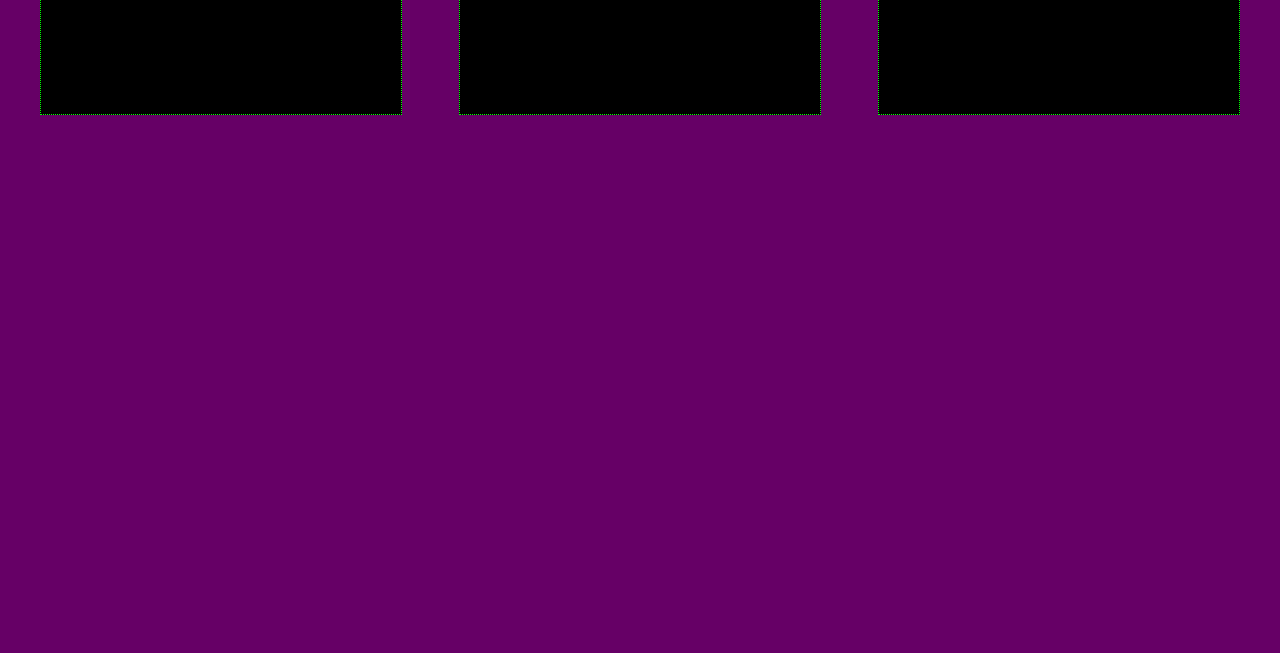
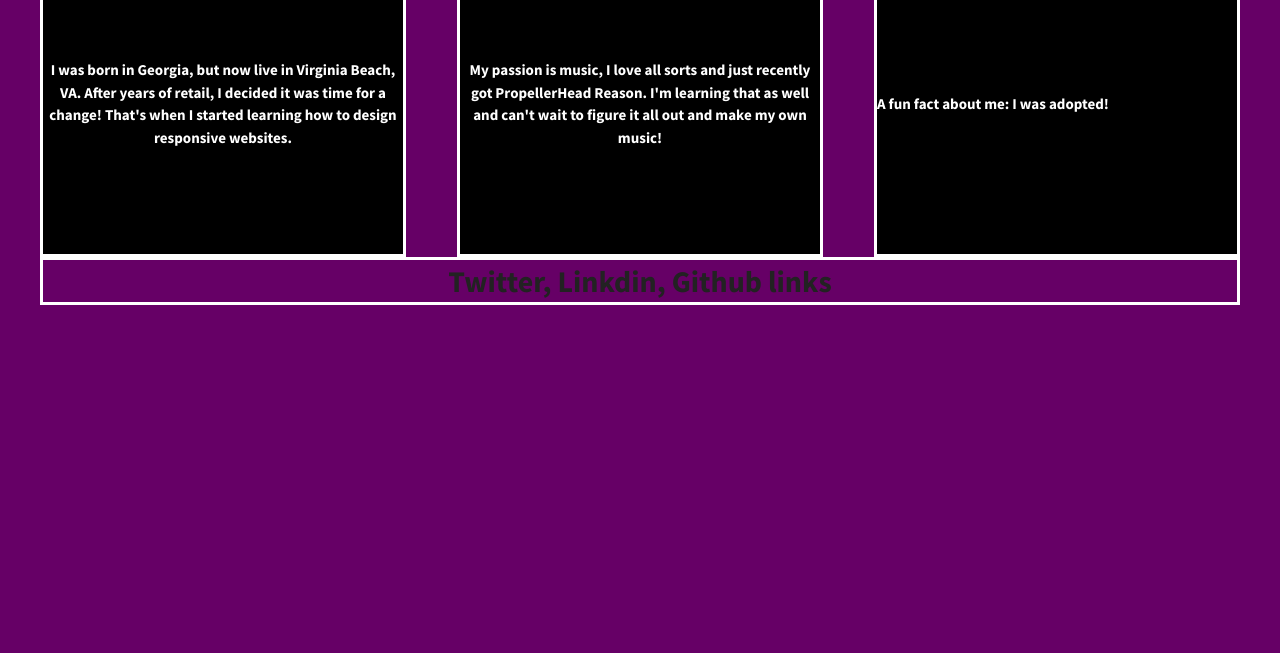
Before and after one commit to Joseph-T87/flex-grid, a plain HTML site: page 07.01-206-divs-flexbox-starter/index.html in a window 1280 px wide. Shown: the part 227-880 px from the top of the page. Drawn offline with nearby package versions, Linux system fonts and the light colour scheme.

Commit message:
Third commit

```diff
--- a/07.01-206-divs-flexbox-starter/css/main.css
+++ b/07.01-206-divs-flexbox-starter/css/main.css
@@ -108,25 +108,37 @@ body {
   height: 100%;
 }
 
-.wrapper {
+header,
+footer,
+main {
+  display: flex;
+  justify-content: center;
+  align-items: center;
+  width: 100%;
+  font-size: 1.5em;
+  border: 3px solid #fff;
+ }
+
+.flex-container {
   display: flex;
   font-weight: 700;
   justify-content: space-between;
+  flex-flow: row wrap;
+  text-align: center;
 }
 
 .div-1, .div-2, .div-3 {
-  /*give the divs a width of 30%, add display:flex, set justify-content and align-items to center*/
   color: #fff;
   line-height: 1.5em;
-  font-size: 1.6em;
+  font-size: 0.75em;
   background-color: #000;
   height: 300px;
   display: flex;
   width: 30%;
-  justify-content: center;
   align-items: center;
-  border: 1px dotted #00ff00;
+  border: 3px solid #fff;
 }
+
 
 
 
--- a/07.01-206-divs-flexbox-starter/index.html
+++ b/07.01-206-divs-flexbox-starter/index.html
@@ -21,16 +21,25 @@
             <p class="browserupgrade">You are using an <strong>outdated</strong> browser. Please <a href="http://browsehappy.com/">upgrade your browser</a> to improve your experience.</p>
         <![endif]-->
 
-        <section class="wrapper">
+        <section class="flex-container">
+            <header>Hi! I'm Joe.</header>
+            <main>I am a responsive designer and developer. When I'm not working, I like
+            to build up my website development skills and learn how to produce music.</main>
             <div class="div-1">
-                Hi! I'm Joe.
+                <p>I was born in Georgia, but now live in Virginia Beach, VA.
+                After years of retail, I decided it was time for a change!
+                That's when I started learning how to design responsive websites.</p>
             </div>
             <div class="div-2">
-                I'm a website developer.
+                <p>My passion is music, I love all sorts and just recently got
+                PropellerHead Reason. I'm learning that as well and can't wait
+                to figure it all out and make my own music! </p>
             </div>
             <div class="div-3">
-                Hire me, please :)
+                <p>A fun fact about me:
+                I was adopted! </p>
             </div>
+            <footer>Twitter, Linkdin, Github links</footer>
         </section>
 
         <script src="https://ajax.googleapis.com/ajax/libs/jquery/1.11.3/jquery.min.js"></script>
```
